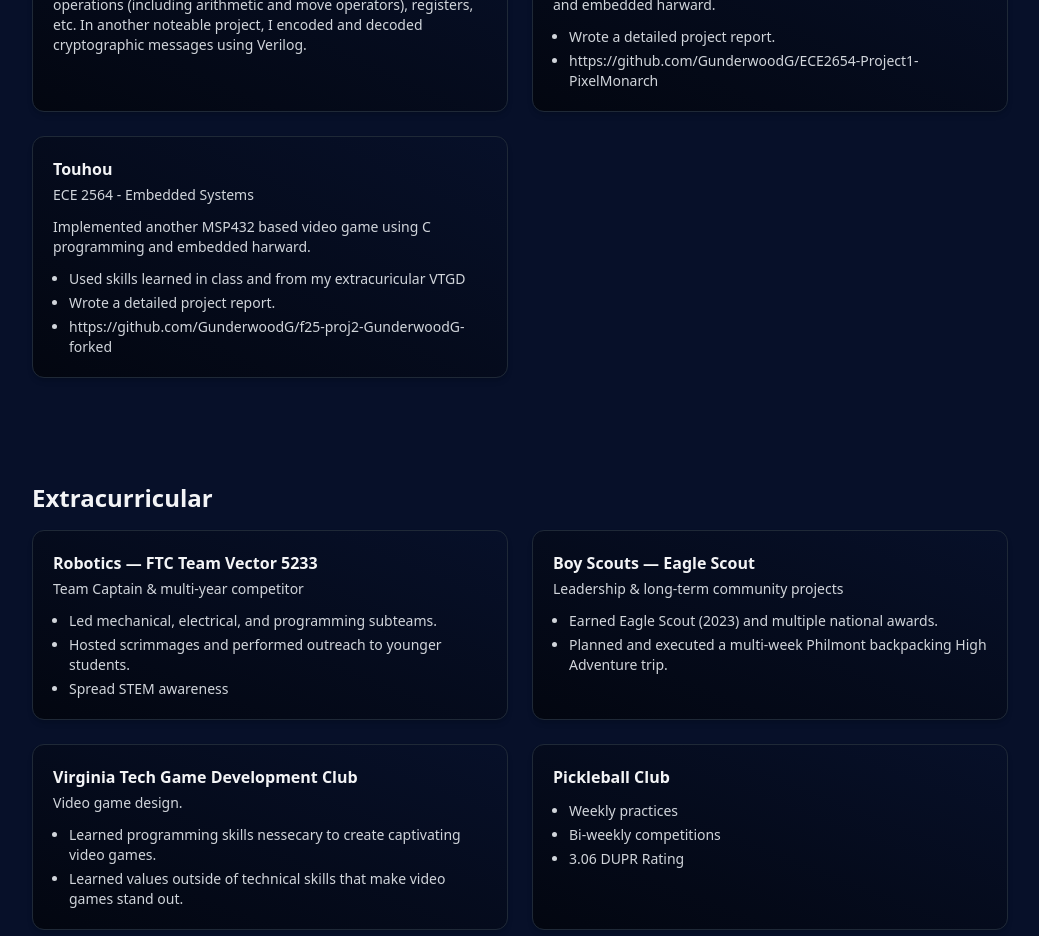
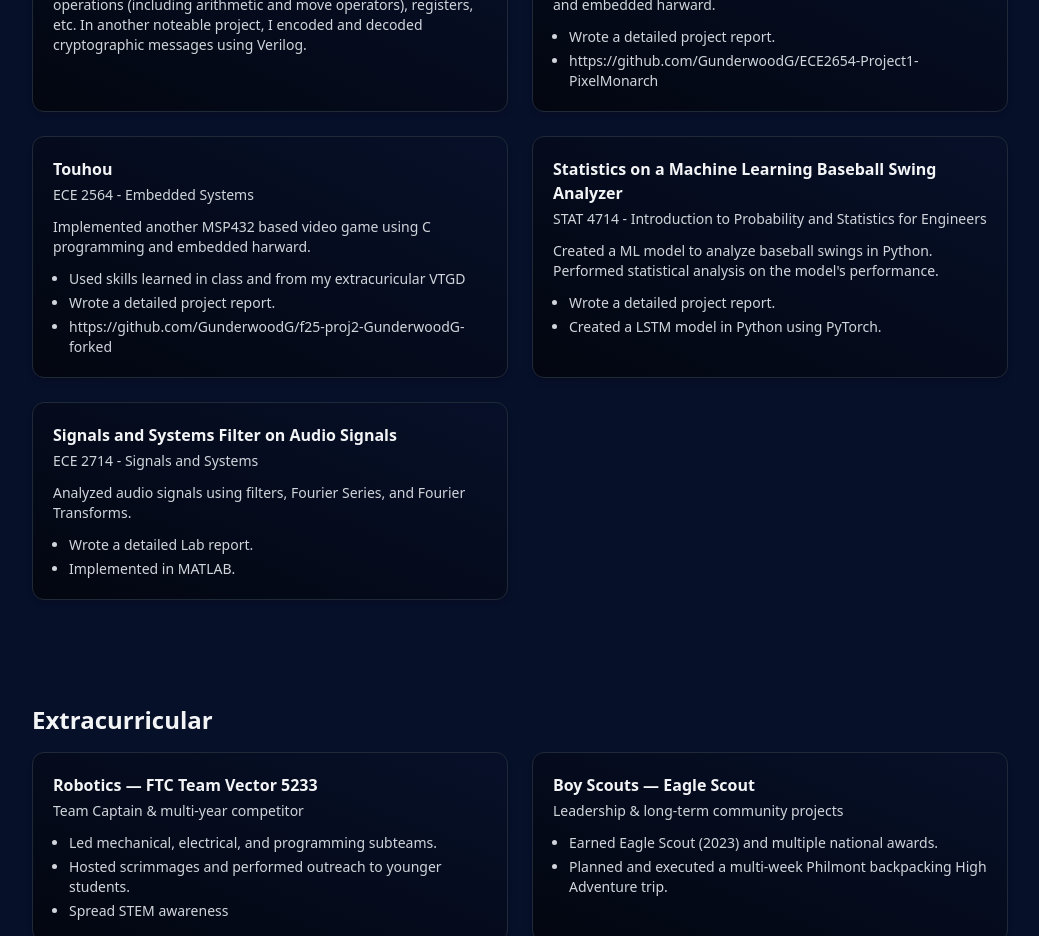
Before and after one commit to GunderwoodG/portfolio, a React (Vite) app: page / in a window 1280 px wide. Shown: the part 1980-2916 px from the top of the page, without its empty margins (120-1159 px from the left). Built offline with nearby package versions, Linux system fonts and the light colour scheme.

Commit message:
added coursework

```diff
--- a/src/data/portfolioData.js
+++ b/src/data/portfolioData.js
@@ -265,6 +265,30 @@ academic_projects: [
       bullets: [ "Used skills learned in class and from my extracuricular VTGD", "Wrote a detailed project report.",
         "https://github.com/GunderwoodG/f25-proj2-GunderwoodG-forked"
       ]
+    },
+    {
+      title: "Statistics on a Machine Learning Baseball Swing Analyzer",
+      subtitle: "STAT 4714 - Introduction to Probability and Statistics for Engineers",
+      date: "",
+      description: "Created a ML model to analyze baseball swings in Python. Performed statistical analysis on the model's performance.",
+      bullets: [ "Wrote a detailed project report.", "Created a LSTM model in Python using PyTorch."],
+      details: {
+        images: [],
+        tags: [],
+        longText: ""
+      }
+    },
+    {
+      title: "Signals and Systems Filter on Audio Signals",
+      subtitle: "ECE 2714 - Signals and Systems",
+      date: "",
+      description: "Analyzed audio signals using filters, Fourier Series, and Fourier Transforms.",
+      bullets: [ "Wrote a detailed Lab report.", "Implemented in MATLAB."],
+      details: {
+        images: [],
+        tags: [],
+        longText: ""
+      }
     }
     // Add more academic items below following the same structure.
   ],
```
